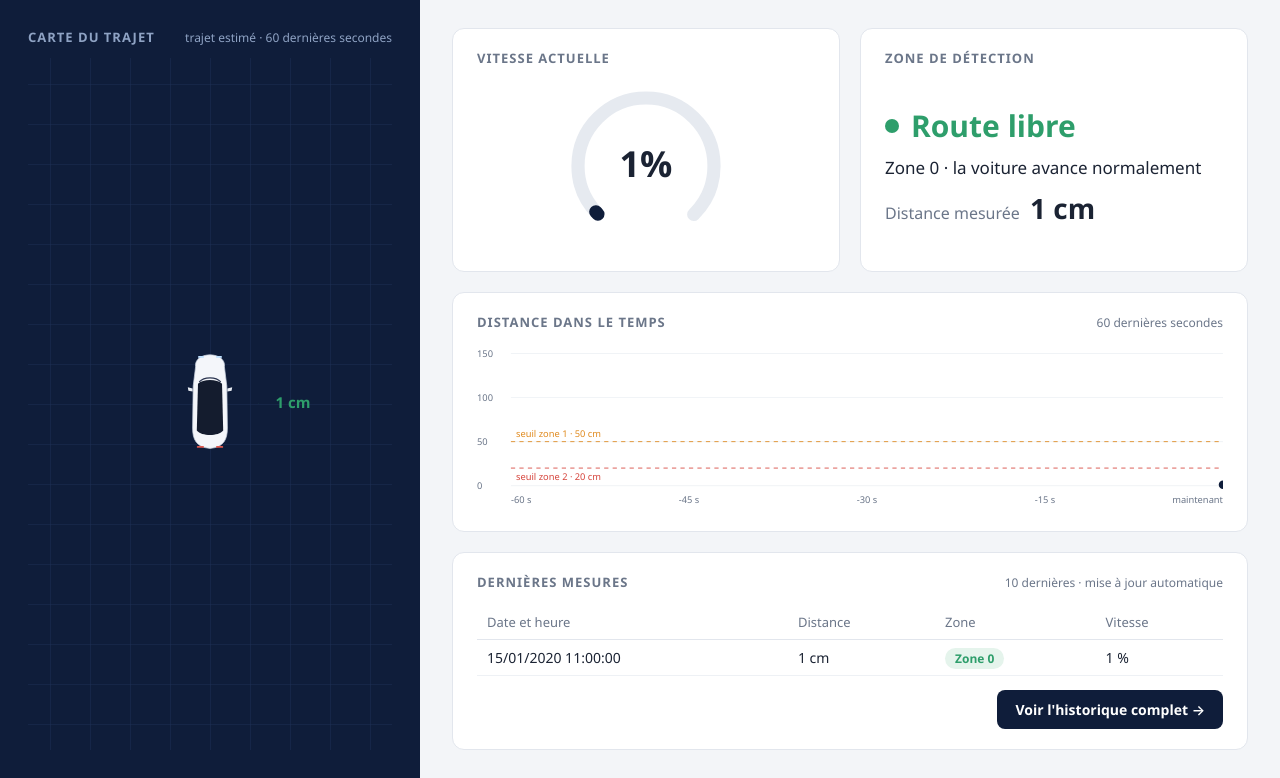
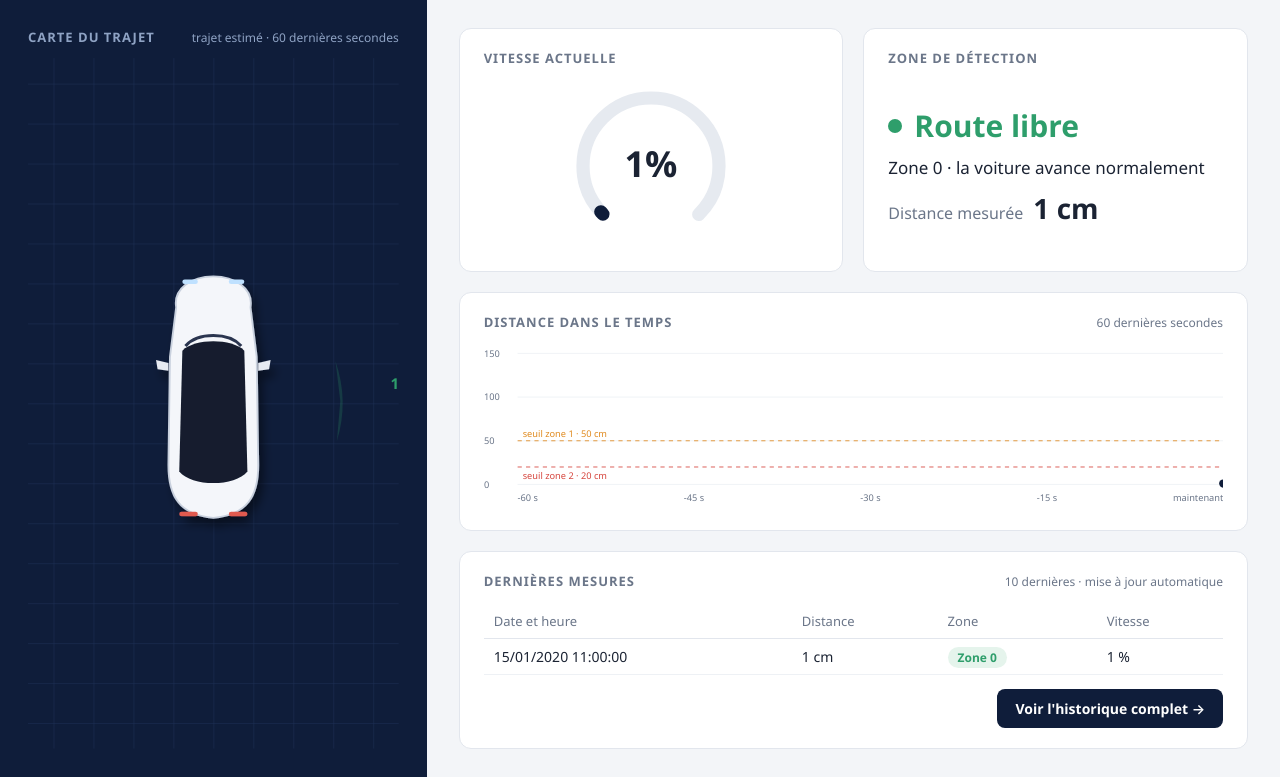
Before and after one commit to malika95290/radardrive-projet-arduino, a Django app: page /dashboard/ in a window 1280 px wide. Shown: the part 68-846 px from the top of the page. Run offline with Django 5.2, Linux system fonts and the light colour scheme; tables that the repository leaves empty hold one stand-in row (values such as "Sample post").

Commit message:
V2 - amélioration visuel carte voiture

```diff
--- a/vehicule/static/vehicule/css/style.css
+++ b/vehicule/static/vehicule/css/style.css
@@ -119,7 +119,7 @@ h2 {
 
 .dashboard {
     display: grid;
-    grid-template-columns: 420px minmax(0, 1fr);
+    grid-template-columns: minmax(0, 1fr) minmax(0, 2fr);
     min-height: calc(100vh - 68px);
 }
 
--- a/vehicule/static/vehicule/js/dashboard.js
+++ b/vehicule/static/vehicule/js/dashboard.js
@@ -7,11 +7,13 @@
 // ---------- Réglages à ajuster après avoir chronométré la voiture ----------
 const VITESSE_MAX_CM_PAR_S = 40;   // distance parcourue en 1 s à 100 % de puissance
 const ANGLE_PIVOT = 90;            // angle d'un pivot à gauche ou à droite (en degrés)
-const PIXELS_PAR_CM = 0.9;         // échelle de la carte
+const PIXELS_PAR_CM = 2.2;         // échelle de la carte
 const FENETRE_SECONDES = 60;       // durée affichée sur la carte et le graphique
 const DISTANCE_MAX_GRAPHIQUE = 150; // haut du graphique, en cm
 const DELAI_DECONNEXION = 5;       // sans mesure depuis 5 s -> "Déconnectée"
-const AVANT_VOITURE_PX = 48;       // distance entre le centre de la voiture dessinée et son capteur
+const TAILLE_VOITURE = 1.55;       // taille du dessin de la voiture sur la carte
+const AVANT_VOITURE_PX = 82 * TAILLE_VOITURE; // du centre de la voiture à son pare-chocs avant (capteur)
+const RAYON_CONE_PX = 20;          // demi-largeur de la base du cône de chantier
 
 // Textes et couleurs de chaque zone
 const ZONES = {
@@ -216,7 +218,9 @@ function calculerTrajet(mesures) {
         //    angle_capteur 90 = devant, 180 = à gauche, 0 = à droite
         if (m.distance !== null && m.zone >= 1) {
             const direction = cap + (90 - m.angle_capteur);
-            const eloignement = m.distance + AVANT_VOITURE_PX / PIXELS_PAR_CM + 8; // depuis le centre de la voiture
+            // La distance mesurée va du capteur (avant de la voiture) jusqu'au BORD du cône :
+            // on ajoute donc la moitié de la voiture et le rayon du cône pour placer son centre
+            const eloignement = m.distance + (AVANT_VOITURE_PX + RAYON_CONE_PX) / PIXELS_PAR_CM;
             const obstacle = {
                 x: x + eloignement * Math.sin(radians(direction)),
                 y: y - eloignement * Math.cos(radians(direction)),
@@ -225,9 +229,12 @@ function calculerTrajet(mesures) {
             };
             // On ignore un obstacle trop proche du précédent (c'est le même)
             const dernier = obstacles[obstacles.length - 1];
-            if (!dernier || Math.hypot(obstacle.x - dernier.x, obstacle.y - dernier.y) > 40) {
+            if (!dernier || Math.hypot(obstacle.x - dernier.x, obstacle.y - dernier.y) > 60) {
                 obstacles.push(obstacle);
             } else {
+                // Même obstacle vu de plus près : on garde la mesure la plus récente, la plus précise
+                dernier.x = obstacle.x;
+                dernier.y = obstacle.y;
                 dernier.zone = Math.max(dernier.zone, obstacle.zone);
             }
         }
@@ -279,37 +286,53 @@ function afficherCarte(mesures) {
                       stroke="#3b9ee8" stroke-width="4" stroke-linecap="round" opacity="${opacite}"/>`;
     }
 
-    // Obstacles : blocs en relief (bloc blanc + ombre + bord de la couleur de la zone)
-    for (const o of trajet.obstacles) {
-        const couleur = ZONES[o.zone].couleur;
-        svg += `<g transform="translate(${versCarteX(o.x)} ${versCarteY(o.y)}) rotate(${o.direction})" filter="url(#ombre)">
-                    <rect x="-26" y="-13" width="52" height="26" rx="8" fill="#f4f6fa" stroke="${couleur}" stroke-width="3"/>
-                    <rect x="-20" y="-9" width="40" height="7" rx="3.5" fill="#ffffff"/>
+    // Cône du capteur : part de l'avant de la voiture et s'arrête au bord de l'obstacle
+    const directionCapteur = ici.cap + (90 - derniere.angle_capteur);
+    if (derniere.distance !== null) {
+        const longueur = Math.min(derniere.distance, 150) * PIXELS_PAR_CM;
+        const couleur = ZONES[derniere.zone].couleur;
+        const bout = AVANT_VOITURE_PX + longueur;
+        const cote = (bout * Math.sin(radians(18))).toFixed(1);
+        const haut = (-bout * Math.cos(radians(18))).toFixed(1);
+        svg += `<g transform="rotate(${directionCapteur})">
+                    <path d="M0 ${-AVANT_VOITURE_PX} L${-cote} ${haut} A${bout} ${bout} 0 0 1 ${cote} ${haut} Z"
+                          fill="${couleur}" opacity="0.22"/>
+                </g>`;
+        // Texte de la distance, à droite du cône
+        const centre = AVANT_VOITURE_PX + longueur + RAYON_CONE_PX;
+        const texteX = Math.sin(radians(directionCapteur)) * centre + RAYON_CONE_PX + 8;
+        const texteY = -Math.cos(radians(directionCapteur)) * centre - 12;
+        svg += `<text x="${texteX.toFixed(1)}" y="${texteY.toFixed(1)}" fill="${couleur}" font-size="15" font-weight="700">${Math.round(derniere.distance)} cm</text>`;
+    } else {
+        svg += `<g transform="rotate(${directionCapteur})">
+                    <path d="M0 ${-AVANT_VOITURE_PX} L-45 -170 A120 120 0 0 1 45 -170 Z" fill="#3b9ee8" opacity="0.10"/>
                 </g>`;
     }
 
-    // Cône du capteur, orienté selon le servo, de la couleur de la zone
-    const directionCapteur = ici.cap + (90 - derniere.angle_capteur);
-    if (derniere.distance !== null) {
-        const longueur = Math.min(derniere.distance, 200) * PIXELS_PAR_CM;
-        const couleur = ZONES[derniere.zone].couleur;
-        svg += `<g transform="rotate(${directionCapteur})">
-                    <path d="M0 ${-AVANT_VOITURE_PX} L${-longueur * 0.45} ${-AVANT_VOITURE_PX - longueur} A${longueur} ${longueur} 0 0 1 ${longueur * 0.45} ${-AVANT_VOITURE_PX - longueur} Z"
-                          fill="${couleur}" opacity="0.22"/>
-                </g>
-                <text x="${(Math.sin(radians(directionCapteur)) * (AVANT_VOITURE_PX + 34 + longueur)).toFixed(1)}"
-                      y="${(-Math.cos(radians(directionCapteur)) * (AVANT_VOITURE_PX + 34 + longueur) + 5).toFixed(1)}"
-                      text-anchor="middle" fill="${couleur}" font-size="15" font-weight="700">${Math.round(derniere.distance)} cm</text>`;
-    } else {
-        svg += `<g transform="rotate(${directionCapteur})">
-                    <path d="M0 ${-AVANT_VOITURE_PX} L-45 -150 A110 110 0 0 1 45 -150 Z" fill="#3b9ee8" opacity="0.10"/>
-                </g>`;
+    // Obstacles : cônes de chantier (5 derniers), avec un halo de la couleur de la zone
+    for (const o of trajet.obstacles) {
+        svg += dessinCone(versCarteX(o.x), versCarteY(o.y), ZONES[o.zone].couleur);
     }
 
     // La voiture (dessin original, vue de dessus), tournée selon son cap
-    svg += `<g transform="rotate(${ici.cap}) scale(0.6)">${dessinVoiture()}</g>`;
+    svg += `<g transform="rotate(${ici.cap}) scale(${TAILLE_VOITURE})" filter="url(#ombre)">${dessinVoiture()}</g>`;
 
     carte.innerHTML = svg;
+}
+
+function dessinCone(x, y, couleurZone) {
+    // Cône de chantier vu de côté ; (x, y) = centre de sa base
+    return `
+    <g transform="translate(${x} ${y})">
+        <ellipse cx="0" cy="0" rx="${RAYON_CONE_PX + 4}" ry="7" fill="none" stroke="${couleurZone}" stroke-width="3" opacity="0.9"/>
+        <ellipse cx="3" cy="4" rx="${RAYON_CONE_PX}" ry="6" fill="#000" opacity="0.35"/>
+        <rect x="${-RAYON_CONE_PX}" y="-7" width="${RAYON_CONE_PX * 2}" height="9" rx="2.5" fill="#d93a22"/>
+        <path d="M-13 -6 L-3 -46 L3 -46 L13 -6 Z" fill="#f2512f"/>
+        <path d="M-9.8 -18 L-8.3 -24 L8.3 -24 L9.8 -18 Z" fill="#ffffff"/>
+        <path d="M-6.7 -30 L-5.4 -35 L5.4 -35 L6.7 -30 Z" fill="#ffffff"/>
+        <path d="M-13 -6 L-3 -46 L-1 -46 L-8 -6 Z" fill="#ffffff" opacity="0.18"/>
+        <rect x="-3.5" y="-48" width="7" height="3" rx="1.5" fill="#d93a22"/>
+    </g>`;
 }
 
 function dessinVoiture() {
```
